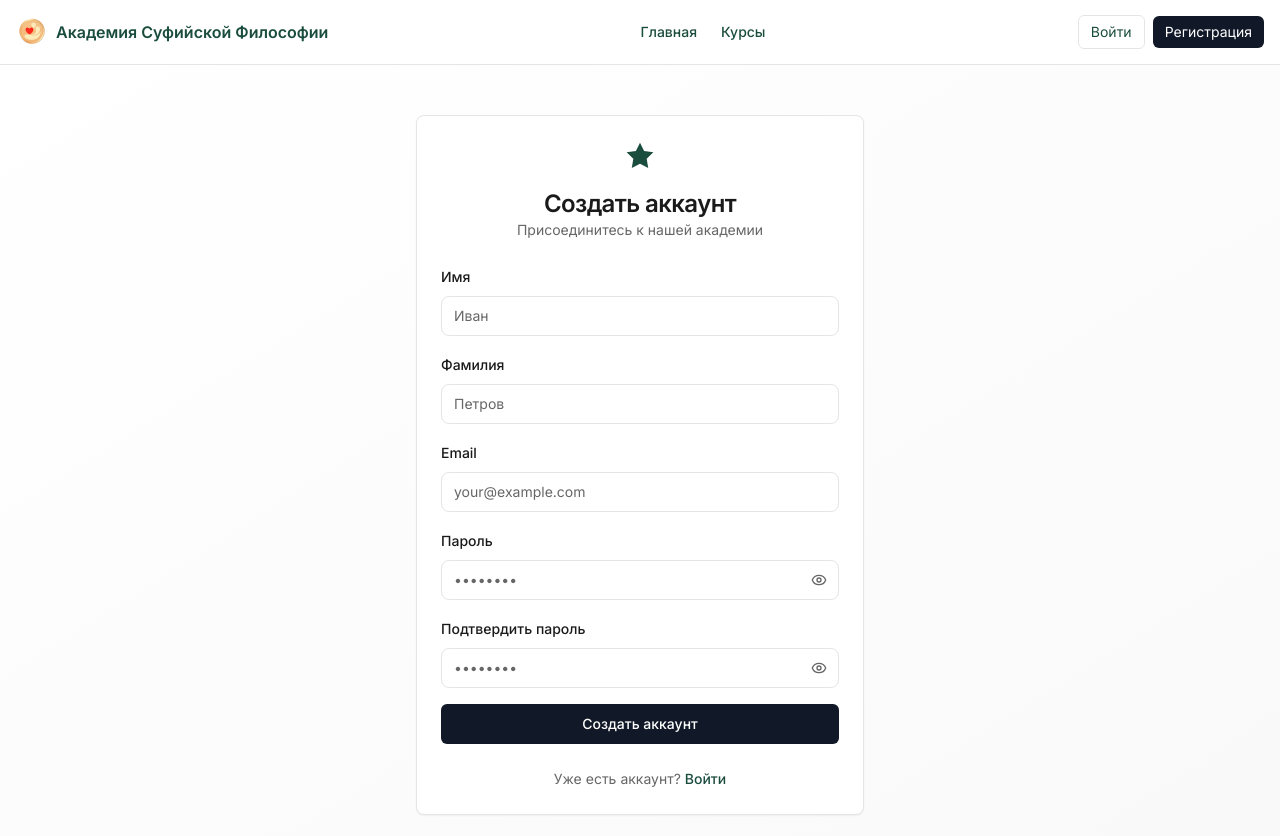
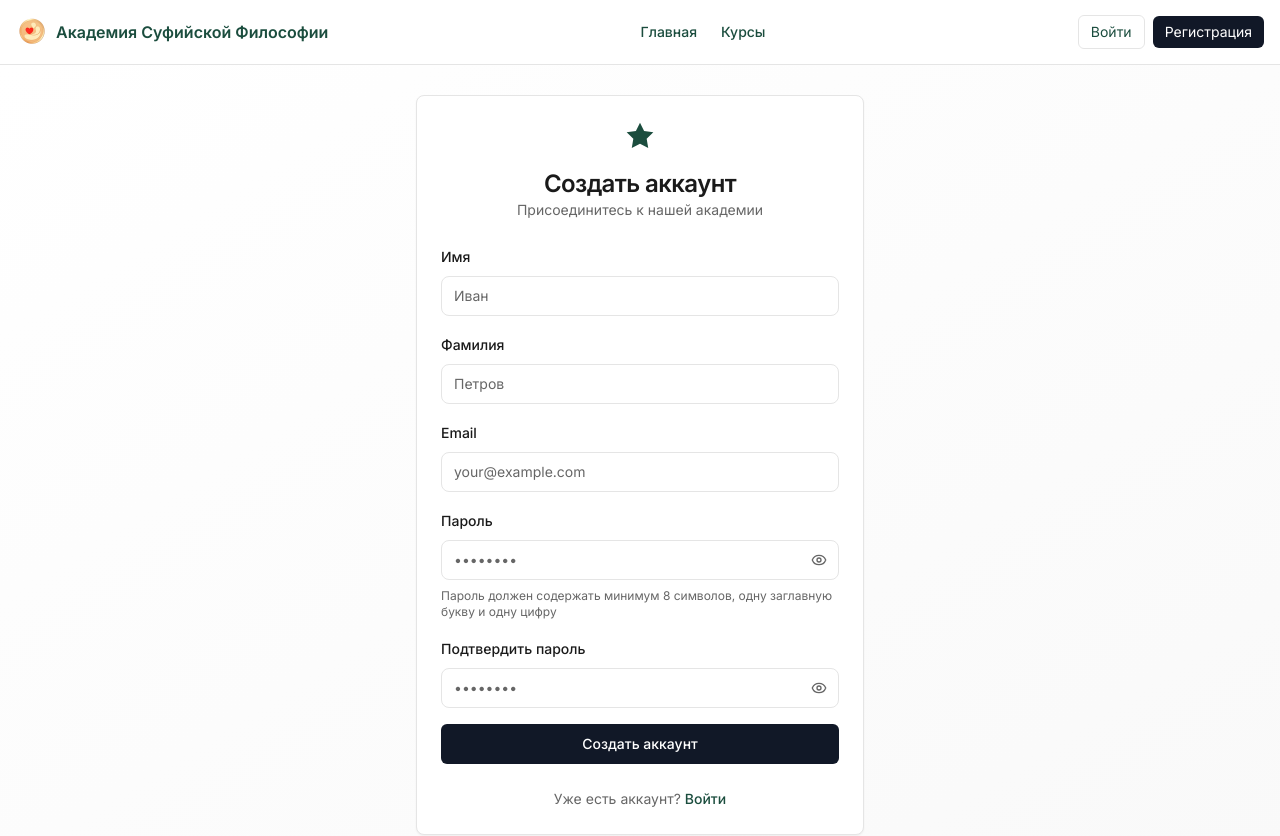
Before and after one commit to minasovhalust-web/sufi-academy, a Next.js app in the folder frontend/: page /auth/register in a window 1280 px wide. Shown: the top 836 px of the page. Built offline with nearby package versions, Linux system fonts and the light colour scheme.

Commit message:
Fix password requirements

```diff
--- a/frontend/src/app/auth/register/page.tsx
+++ b/frontend/src/app/auth/register/page.tsx
@@ -11,20 +11,38 @@ import { Button } from '@/components/ui/button'
 import { Input } from '@/components/ui/input'
 import { Label } from '@/components/ui/label'
 import { useRegister } from '@/hooks/api/useAuth'
-import { Eye, EyeOff } from 'lucide-react'
+import { Check, Eye, EyeOff, X } from 'lucide-react'
 
 const registerSchema = z
   .object({
     firstName: z.string().min(2, 'Имя должно быть не менее 2 символов'),
     lastName: z.string().min(2, 'Фамилия должна быть не менее 2 символов'),
     email: z.string().email('Некорректный email'),
-    password: z.string().min(6, 'Пароль должен быть не менее 6 символов'),
+    password: z
+      .string()
+      .min(8, 'Пароль должен быть не менее 8 символов')
+      .regex(/[A-Z]/, 'Пароль должен содержать хотя бы одну заглавную букву')
+      .regex(/\d/, 'Пароль должен содержать хотя бы одну цифру'),
     confirmPassword: z.string(),
   })
   .refine((data) => data.password === data.confirmPassword, {
     message: 'Пароли не совпадают',
     path: ['confirmPassword'],
   })
+
+// ── Password requirement hint row ──────────────────────────────────────────────
+function PasswordHint({ met, label }: { met: boolean; label: string }) {
+  return (
+    <div className="flex items-center gap-1.5">
+      {met ? (
+        <Check className="h-3.5 w-3.5 text-green-500 shrink-0" />
+      ) : (
+        <X className="h-3.5 w-3.5 text-red-400 shrink-0" />
+      )}
+      <span className={`text-xs ${met ? 'text-green-600' : 'text-red-400'}`}>{label}</span>
+    </div>
+  )
+}
 
 type RegisterFormData = z.infer<typeof registerSchema>
 
@@ -42,10 +60,16 @@ export default function RegisterPage() {
   const {
     register: registerField,
     handleSubmit,
+    watch,
     formState: { errors },
   } = useForm<RegisterFormData>({
     resolver: zodResolver(registerSchema),
   })
+
+  const passwordValue = watch('password') ?? ''
+  const pwHasMinLength = passwordValue.length >= 8
+  const pwHasUpperCase = /[A-Z]/.test(passwordValue)
+  const pwHasDigit = /\d/.test(passwordValue)
 
   const onSubmit = (data: RegisterFormData) => {
     register(
@@ -138,6 +162,20 @@ export default function RegisterPage() {
                 </button>
               </div>
               {errors.password && <p className="text-xs text-red-600">{errors.password.message}</p>}
+
+              {/* Real-time password requirements */}
+              {passwordValue.length > 0 && (
+                <div className="mt-2 space-y-1 rounded-lg border border-gray-100 bg-gray-50 px-3 py-2">
+                  <PasswordHint met={pwHasMinLength} label="Минимум 8 символов" />
+                  <PasswordHint met={pwHasUpperCase} label="Хотя бы одна заглавная буква" />
+                  <PasswordHint met={pwHasDigit} label="Хотя бы одна цифра" />
+                </div>
+              )}
+              {passwordValue.length === 0 && (
+                <p className="text-xs text-[var(--color-text-secondary)]">
+                  Пароль должен содержать минимум 8 символов, одну заглавную букву и одну цифру
+                </p>
+              )}
             </div>
 
             {/* Confirm Password */}
```
Also changed, not shown: 2 other files (tests, documents, lock files or other folders).
